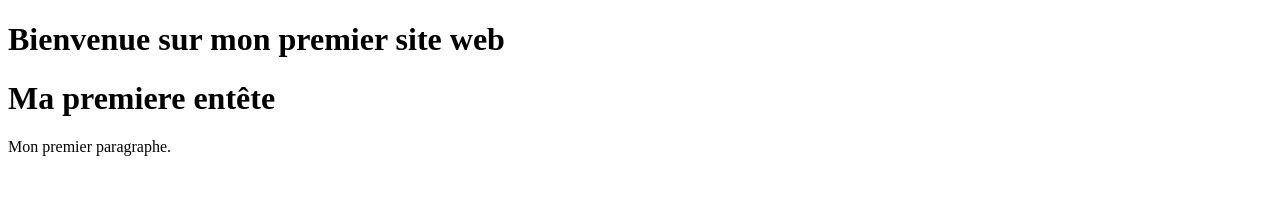
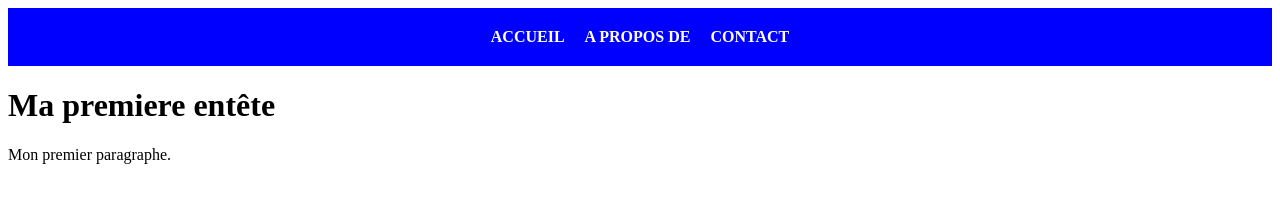
Before and after one commit to khoudia10/mon_site_web, a plain HTML site: page index.html in a window 1280 px wide. Drawn offline with Linux system fonts and the light colour scheme.

Commit message:
Update index.html

```diff
--- a/index.html
+++ b/index.html
@@ -4,9 +4,34 @@
     <meta charset="UTF-8">
     <meta name="viewport" content="width=device-width, initial-scale=1.0">
     <title>Titre de la page</title>
+
+
+
+<style>
+nav{
+    background-color: blue;
+    padding: 20px;
+    position: sticky;
+    top: 0;
+    display: flex;
+    justify-content: center;
+    gap: 20px;
+}
+nav a{
+color: white;
+text-decoration: none;
+font-weight: bold;
+}
+</style>
 </head>
 <body>
-    <h1>Bienvenue sur mon premier site web</h1>
+    <nav>
+<a href="#ACCUEIL">ACCUEIL</a>
+<a href="#A PROPOS DE">A PROPOS DE</a>
+<a href="#CONTACT">CONTACT</a>
+</nav>
+
+
     <h1>Ma premiere entête</h1>
     <p>Mon premier paragraphe.</p>
 </body>
```
